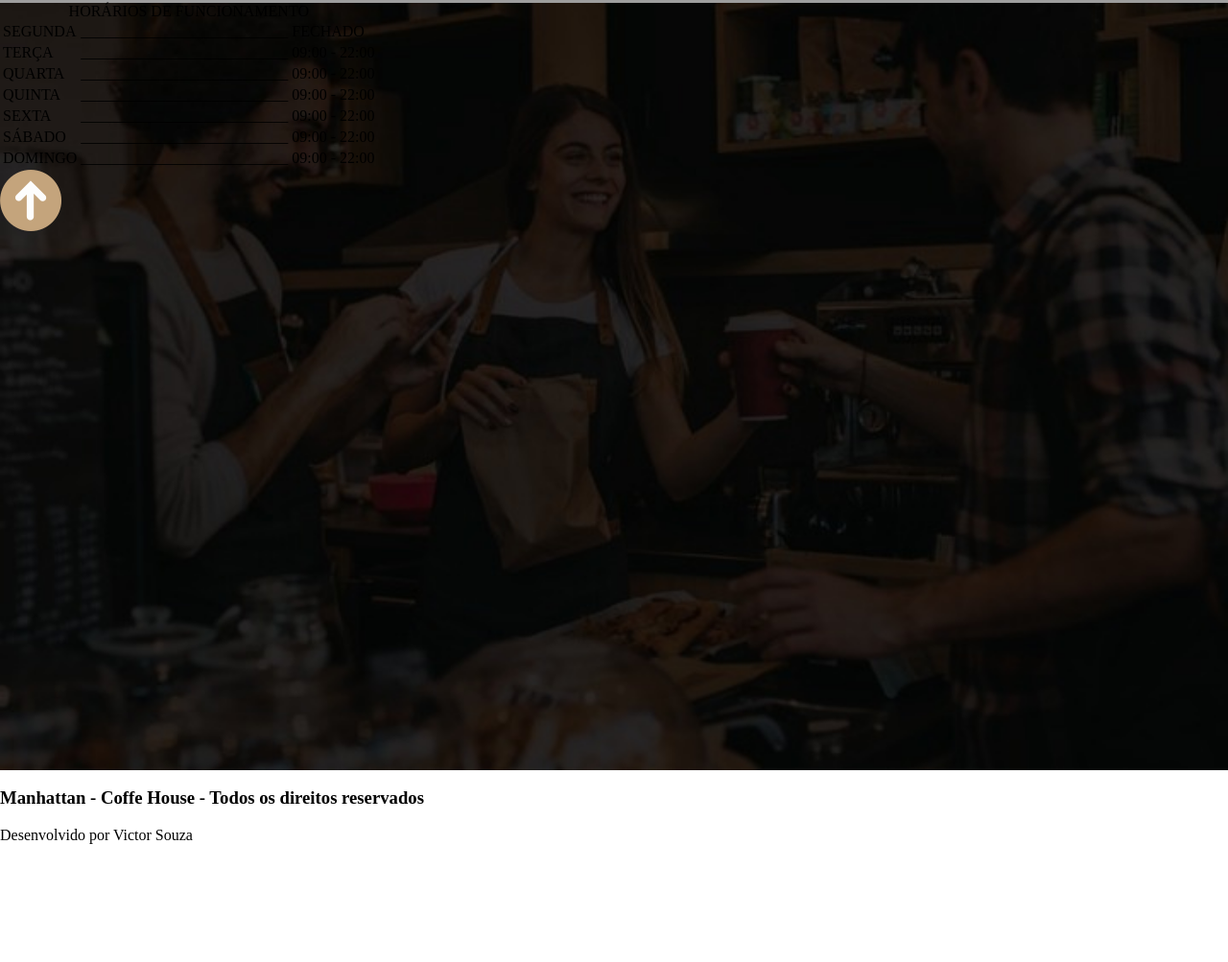
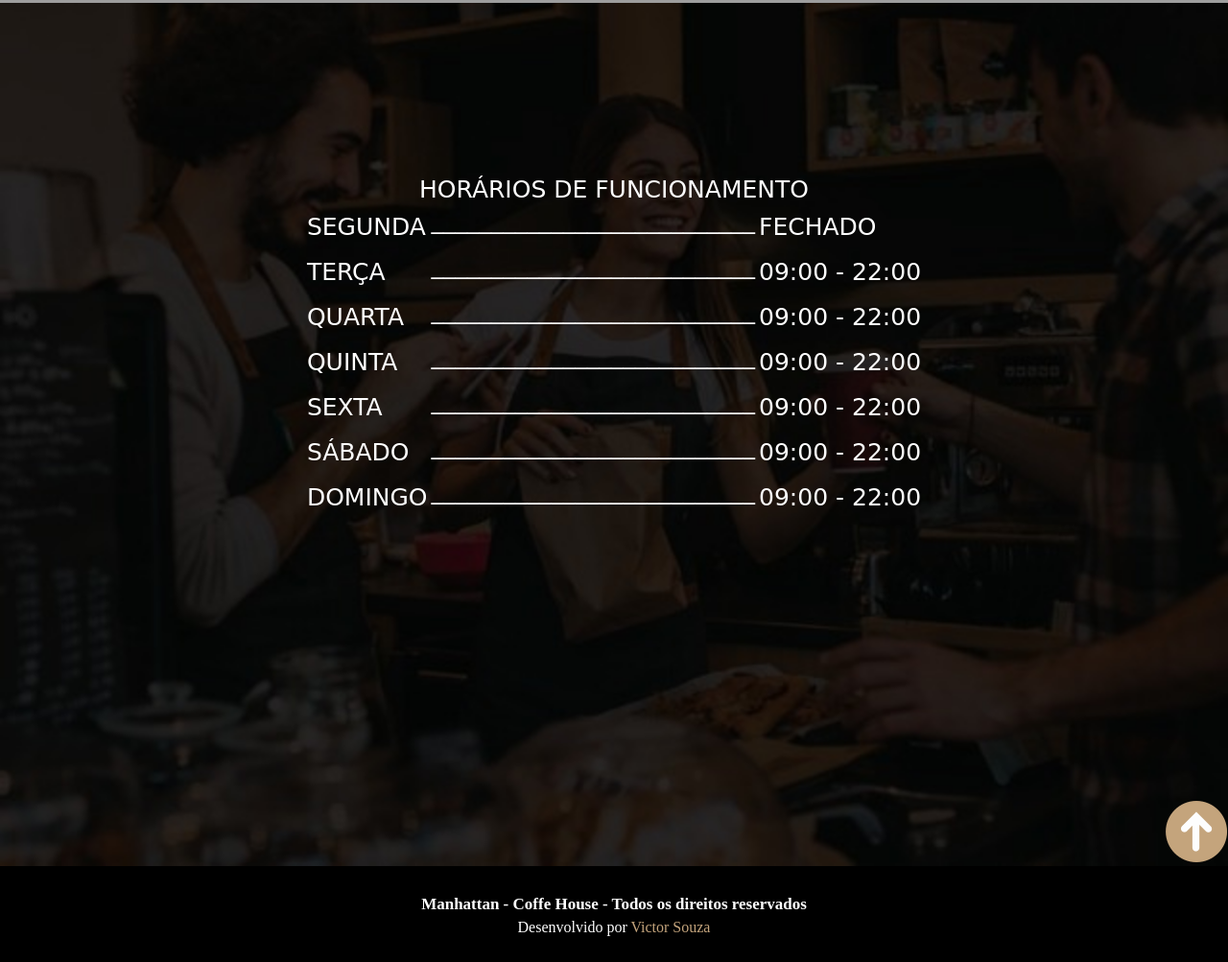
Before and after one commit to Victorliveira/Cafeteria-Manhattan, a plain HTML site: page index.html in a window 1280 px wide. Shown: the part 3733-4736 px from the top of the page at 96% size. Before the commit the page ends 4629 px from the top, so only its background shows below. Drawn offline with Linux system fonts and the light colour scheme; grey boxes are pictures that could not be loaded.

Commit message:
Update styles.css

```diff
--- a/styles.css
+++ b/styles.css
@@ -1,6 +1,6 @@
 html{
-    scroll-behavior:smooth;
-    scrool-padding-top: 1.25rem;
+    scroll-behavior: smooth;
+    scroll-padding-top: 1.25rem;
 }
 body{
     margin:0;
@@ -87,7 +87,7 @@ body{
 }
 .parallax-4{
     background-image:url(img/cafeteria.jpg);
-    height:800px;
+    height:900px;
 }
 .comment-parallax{
     background-color:#604829;
@@ -109,3 +109,42 @@ body{
     top:40%;
     left:3%;
 }
+#Horários{
+    color:white;
+    position:relative;
+}
+#Horários table{
+    margin:0 auto;
+    font-size:25px;
+    font-family:cursive;
+}
+#Horários caption{
+    margin-top: 180px;
+}
+.separação{
+    padding-bottom: 15px;
+}
+.seta-para-cima{
+    position:absolute;
+    bottom:0;
+    right:15px;
+    width:50px;
+}
+.rodape{
+    background-color: black;
+    color:white;
+    margin:0 auto;
+    text-align:center;
+    height:100px;
+}
+.rodape h3{
+    padding-top:30px;
+    margin:0;
+    font-size:17px;
+}
+.rodape p{
+    margin:5px;
+}
+.desenvolvedor{
+    color:#c4a47c
+}
```
